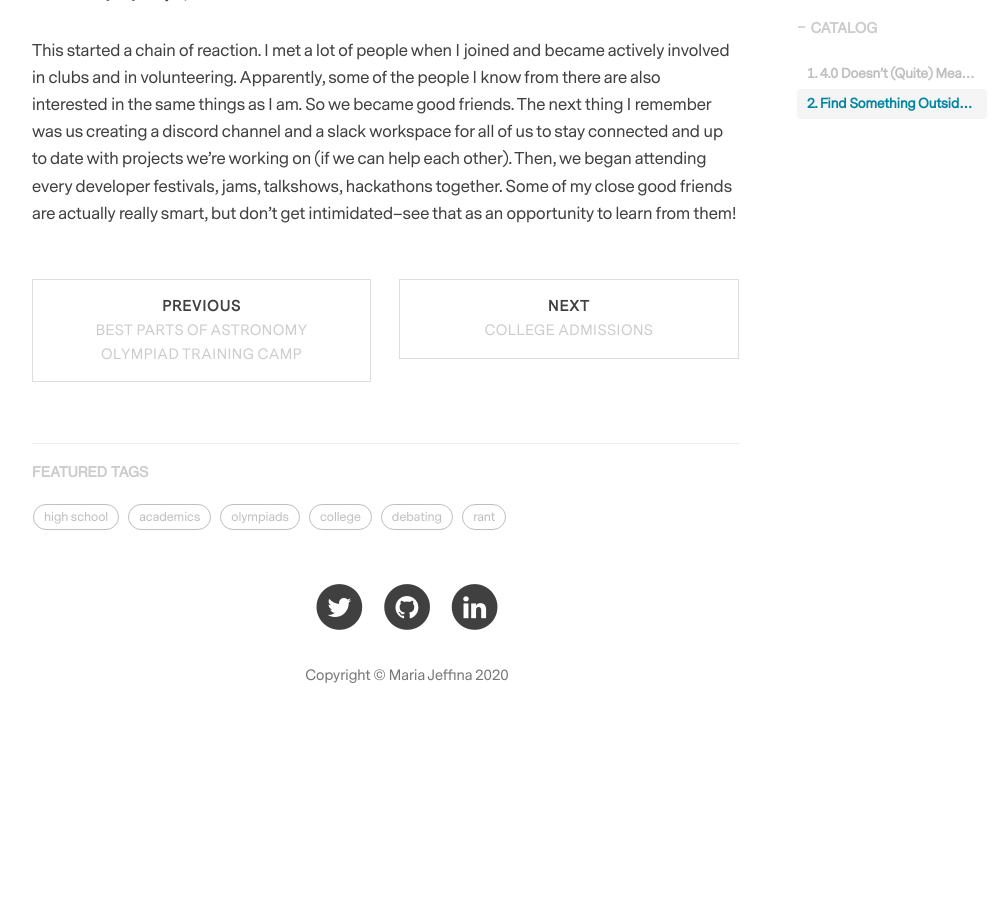
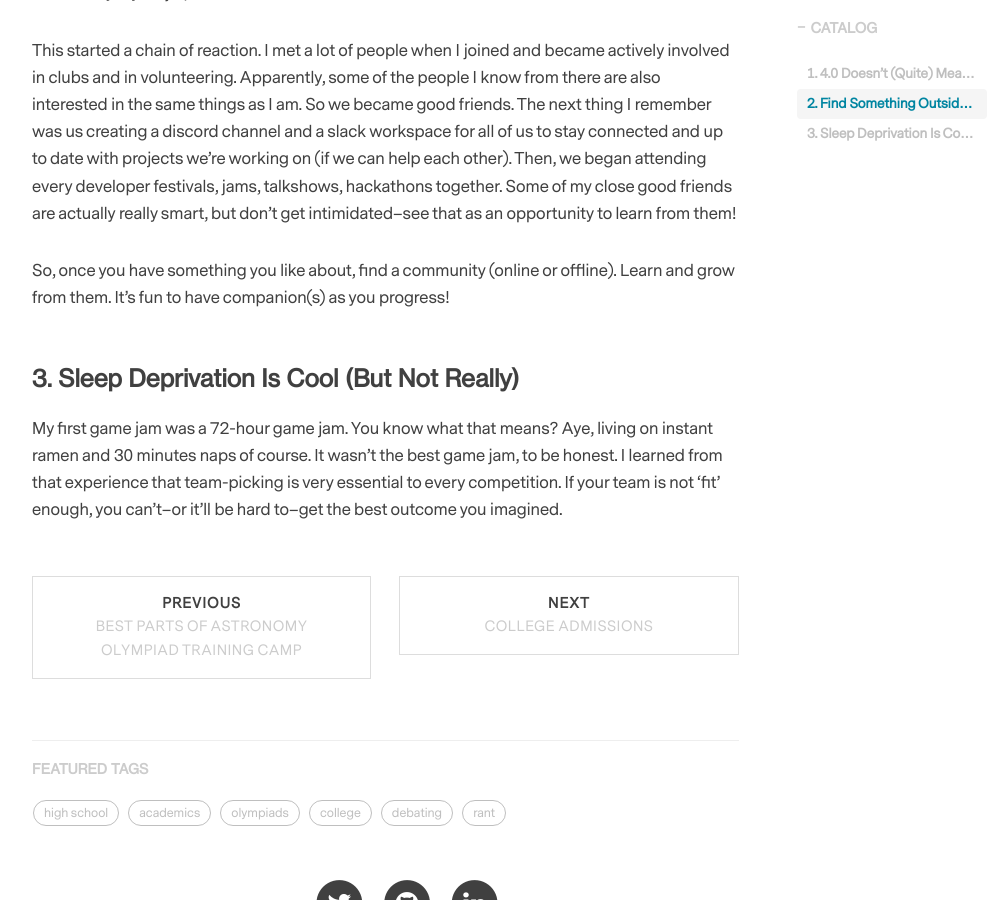
Before and after one commit to maiesey/maiesey.github.io, a Jekyll site: the page built from _posts/2018-06-27-freshmen-year.markdown, in a window 1280 px wide and 900 px high, scrolled down 1865 px. Shown: the whole window, without its empty margins (233-1236 px from the left). Built offline with Jekyll 4.4.1, drawn with Linux system fonts in a browser that asks for light colours; nearby versions of some CDN libraries; comment, search, counter and statistics services are not loaded; before the commit the page ends 2618 px from its top, so only the background shows below that.

Commit message:
Update 2018-06-27-freshmen-year.markdown

```diff
--- a/_posts/2018-06-27-freshmen-year.markdown
+++ b/_posts/2018-06-27-freshmen-year.markdown
@@ -28,3 +28,8 @@ So, if you are like me --a compsci/other related field student--go to those hack
 Halfway through my first semester I became bored. Like, really-really bored. It's not that the classes weren't challenging, but everything is just so theoretical and I still don't see what's the use of it except for the "introductory" sake. Thankfully, I didn't drop out of college (I almost decided to, actually). I stayed, but I tried finding other things to keep my mind occupied, such as: Volunteering activites, clubs, studying other fields of computer science which aren't being covered by my major, etc.
 
 This started a chain of reaction. I met a lot of people when I joined and became actively involved in clubs and in volunteering. Apparently, some of the people I know from there are also interested in the same things as I am. So we became good friends. The next thing I remember was us creating a discord channel and a slack workspace for all of us to stay connected and up to date with projects we're working on (if we can help each other). Then, we began attending every developer festivals, jams, talkshows, hackathons together. Some of my close good friends are actually really smart, but don't get intimidated--see that as an opportunity to learn from them!
+
+So, once you have something you like about, find a community (online or offline). Learn and grow from them. It's fun to have companion(s) as you progress!
+
+### 3. Sleep Deprivation Is Cool (But Not Really)
+My first game jam was a 72-hour game jam. You know what that means? Aye, living on instant ramen and 30 minutes naps of course. It wasn't the best game jam, to be honest. I learned from that experience that team-picking is very essential to every competition. If your team is not 'fit' enough, you can't--or it'll be hard to--get the best outcome you imagined.
```
